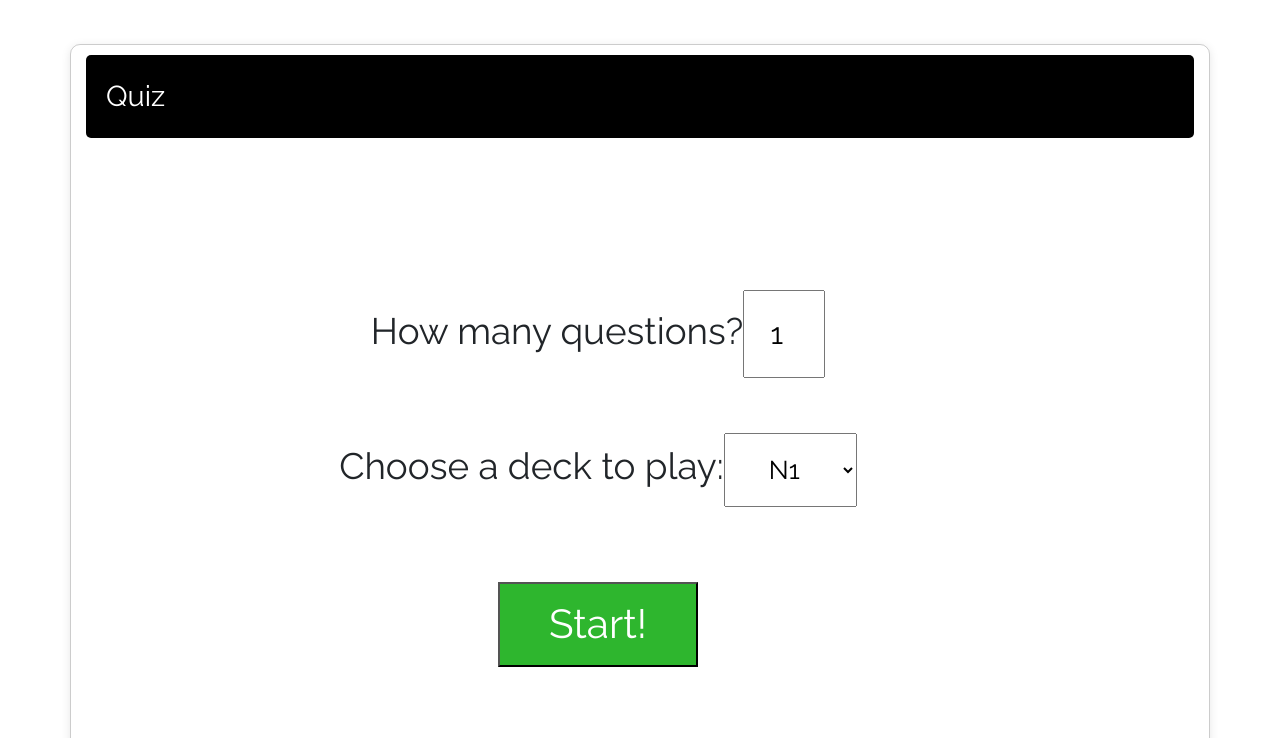
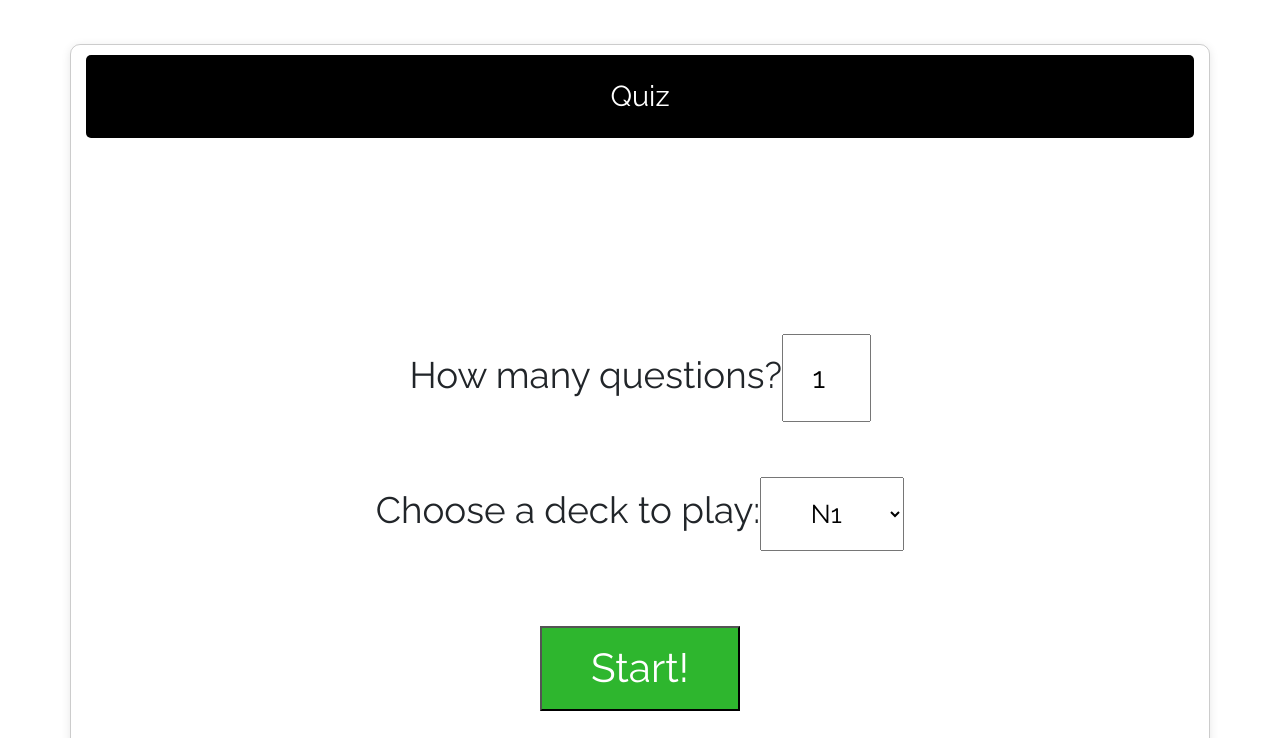
Before and after one commit to bl458/JPLearnWeb, a React app: page /quiz/quiz in a window 1280 px wide. Shown: the part 62-800 px from the top of the page. Built offline with nearby package versions, Linux system fonts and the light colour scheme.

Commit message:
Fixed app to be horizontally reactive

```diff
--- a/src/quiz/Quiz.css
+++ b/src/quiz/Quiz.css
@@ -6,17 +6,18 @@
 
 .container {
   width: 1024px;
-  height: 800px;
+  height: 850px;
   border: 1px solid rgba(0, 0, 0, 0.2);
   box-shadow: 0px 2px 10px rgba(0, 0, 0, 0.1);
   border-radius: 10px;
   padding: 10px;
   box-sizing: border-box;
-  top: 0px;
+  top: 50%;
   bottom: 0px;
-  left: 0px;
+  left: 50%;
   right: 0px;
   margin-top: 50px;
+  text-align: center;
 }
 
 .title {
@@ -29,17 +30,20 @@
 }
 
 .quiz-board {
-  position: relative;
+  width: 100%;
   height: 700px;
+  text-align: center;
   vertical-align: middle;
   display: table-cell;
+  display: inline-block;
 }
 
 .quiz-inner {
+  position: relative;
   display: inline-block;
-  width: 1024px;
+  width: 100%;
   font-size: 2.3em;
-  top: 250px;
+  top: 85px;
   text-align: center;
 }
 
@@ -62,7 +66,6 @@
 .playBtn {
   font-size: 1.1em;
   padding: 10px;
-  top: 200px;
   background-color: rgb(46, 182, 46);
   color: rgb(255, 255, 255);
   width: 200px;
--- a/src/quiz/QuizResult.js
+++ b/src/quiz/QuizResult.js
@@ -3,6 +3,7 @@ import React from 'react';
 const QuizResult=({score, numberq, playAgain}) => (
   <div className="quiz-board">
     <div className="quiz-inner">
+      <br /><br />
       You scored {score} out of {numberq} question(s)!
       <br /><br />
 
--- a/src/quiz/QuizStart.js
+++ b/src/quiz/QuizStart.js
@@ -3,6 +3,7 @@ import React from "react"
 const QuizStart = ({numberq,onNumberqChange,deck,onDeckChange,onStart}) => (
   <div className="quiz-board">
     <div className="quiz-inner">
+      <br /><br />
       <label>How many questions? </label>
       <input
         className="numberq-input"
```
